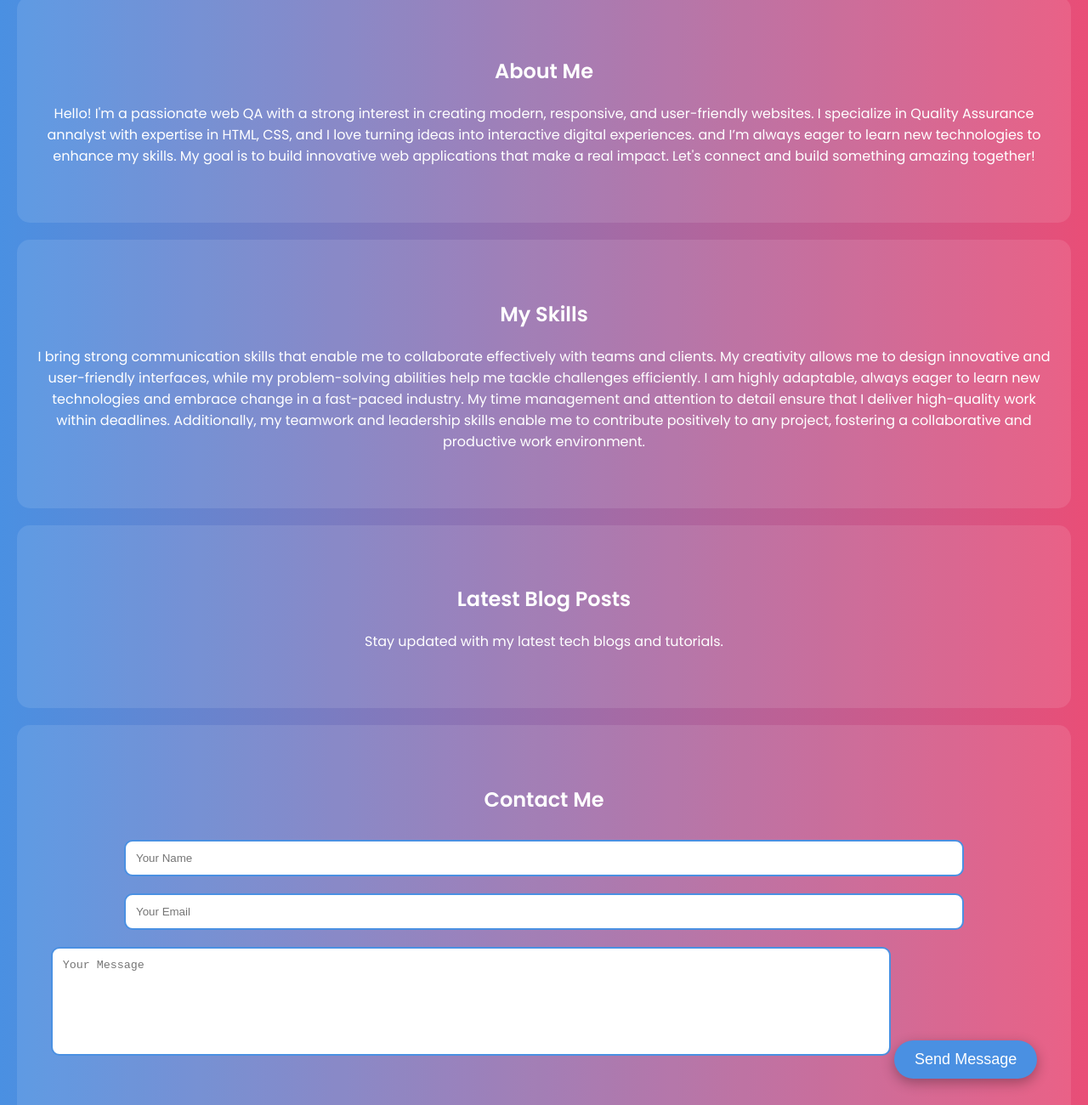
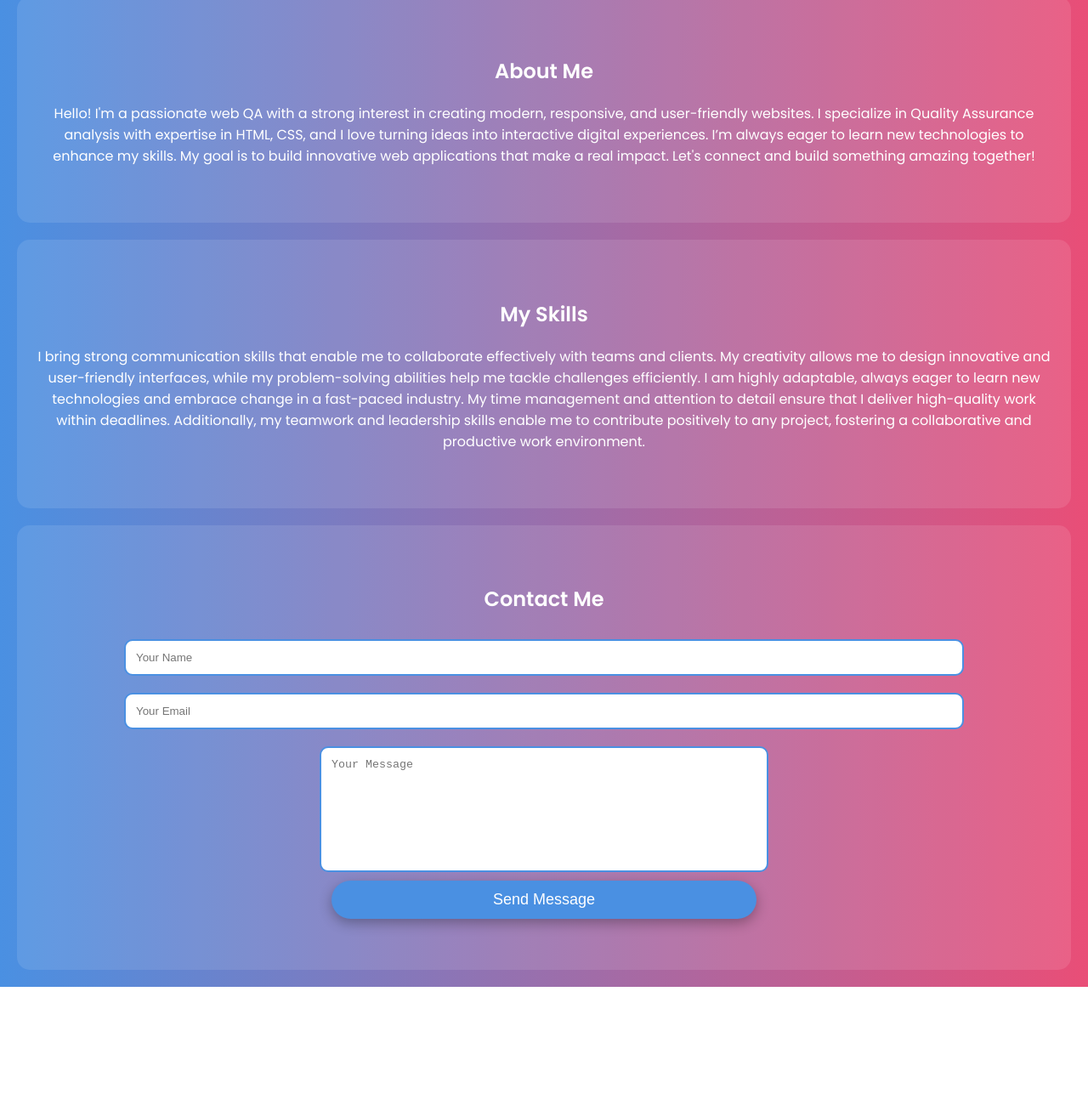
Before and after one commit to mohanraut11/Test-day1, a plain HTML site: page Day2/Index.html in a window 1280 px wide. Shown: the part 660-1960 px from the top of the page at 85% size. After the commit the page ends 1821 px from the top, so only its background shows below. Drawn offline with Linux system fonts and the light colour scheme.

Commit message:
updated the code

```diff
--- a/Day2/Index.html
+++ b/Day2/Index.html
@@ -149,9 +149,22 @@
             outline: none;
         }
 
+        /* Fix textarea alignment */
         form textarea {
-            height: 100px;
+            width: 80%; /* Match width with input fields */
+            max-width: 500px; /* Prevent excessive width */
+            height: 120px;
             resize: none;
+            display: block;
+            margin: 10px auto; /* Center align */
+        }
+
+        /* Fix button alignment */
+        form .btn {
+            width: 80%; /* Match width with input and textarea */
+            max-width: 500px;
+            display: block;
+            margin: 10px auto; /* Center align */
         }
 
         /* Responsive Design */
@@ -197,30 +210,26 @@
     <!-- About Section -->
     <section id="about" class="content-section">
         <h2>About Me</h2>
-        <p>  Hello! I'm a passionate web QA with a strong interest in creating modern, responsive,
-            and user-friendly websites. I specialize in Quality Assurance annalyst with expertise in
-            HTML, CSS, and I love turning ideas into interactive digital experiences. and I’m always eager to learn new technologies to enhance my skills. My goal is to build innovative web applications
-            that make a real impact. Let's connect and build something amazing together!</p>
+        <p>
+            Hello! I'm a passionate web QA with a strong interest in creating modern, responsive,
+            and user-friendly websites. I specialize in Quality Assurance analysis with expertise in
+            HTML, CSS, and I love turning ideas into interactive digital experiences. I’m always eager
+            to learn new technologies to enhance my skills. My goal is to build innovative web applications
+            that make a real impact. Let's connect and build something amazing together!
+        </p>
     </section>
 
     <!-- Skills Section -->
     <section id="skills" class="content-section">
         <h2>My Skills</h2>
-        <p>I bring strong communication skills that enable me to
-            collaborate effectively with teams and clients. My creativity allows me to
-            design innovative and user-friendly interfaces, while my problem-solving
-            abilities help me tackle challenges efficiently. I am highly adaptable, always
-            eager to learn new technologies and embrace change in a fast-paced industry.
-             My time management and attention to detail ensure that I deliver high-quality
-             work within deadlines. Additionally, my teamwork and leadership skills enable me
-             to contribute positively to any project, fostering a collaborative and productive work environment.
- </p>
-    </section>
-
-    <!-- Blog Section -->
-    <section id="blog" class="content-section">
-        <h2>Latest Blog Posts</h2>
-        <p>Stay updated with my latest tech blogs and tutorials.</p>
+        <p>
+            I bring strong communication skills that enable me to collaborate effectively with teams and clients.
+            My creativity allows me to design innovative and user-friendly interfaces, while my problem-solving
+            abilities help me tackle challenges efficiently. I am highly adaptable, always eager to learn new
+            technologies and embrace change in a fast-paced industry. My time management and attention to detail
+            ensure that I deliver high-quality work within deadlines. Additionally, my teamwork and leadership
+            skills enable me to contribute positively to any project, fostering a collaborative and productive work environment.
+        </p>
     </section>
 
     <!-- Contact Form -->
```
